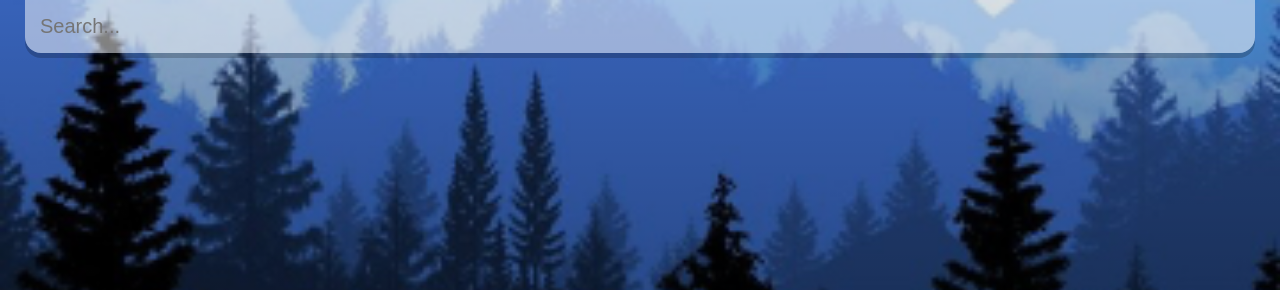
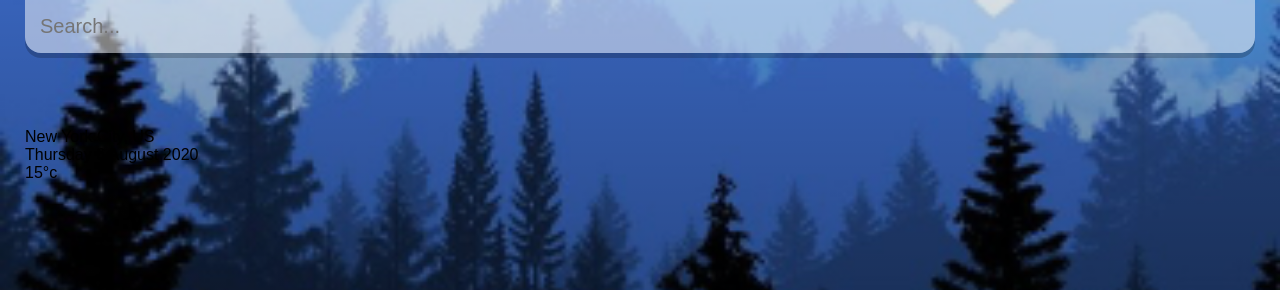
Before and after one commit to ort-cloud/untitled-pretty-weather-app, a React (Create React App) app: page / in a window 1280 px wide. Shown: the top 290 px of the page. Built offline with nearby package versions, Linux system fonts and the light colour scheme.

Commit message:
Mockup code implemented

```diff
--- a/src/App.js
+++ b/src/App.js
@@ -7,11 +7,52 @@
 };
 
 function App() {
+  const dateBuilder = (d) => {
+    let months = [
+      "January",
+      "Febuary",
+      "March",
+      "April",
+      "May",
+      "June",
+      "July",
+      "August",
+      "September",
+      "October",
+      "November",
+      "December",
+    ];
+
+    let days = [
+      "Sunday",
+      "Monday",
+      "Tuesday",
+      "Wednesday",
+      "Thursday",
+      "Friday",
+      "Saturday",
+    ];
+
+    let day = days[d.getDay()];
+    let date = d.getDate();
+    let month = months[d.getMonth()];
+    let year = d.getFullYear();
+
+    return `${day} ${date} ${month} ${year}`
+  };
+
   return (
     <div className="app">
       <main>
         <div className="search-box">
           <input type="text" className="search-bar" placeholder="Search..." />
+        </div>
+        <div className="location-box">
+          <div className="location">New York City, US</div>
+          <div className="date">{dateBuilder(new Date())}</div>
+        </div>
+        <div className="weather-box">
+          <div className="temp">15°c</div>
         </div>
       </main>
     </div>
```
